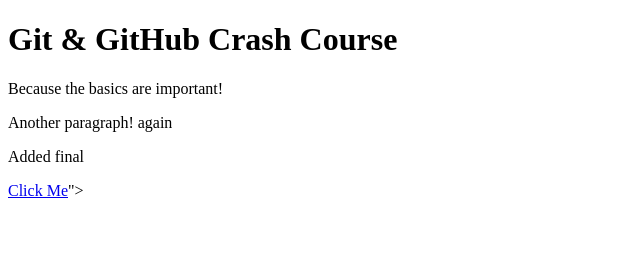
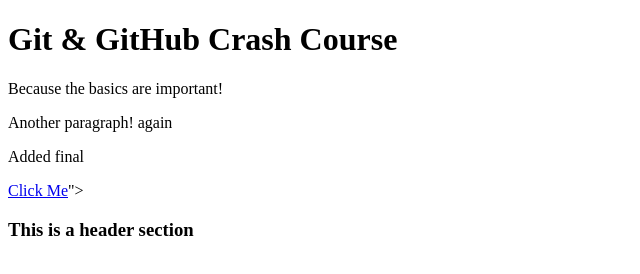
Before and after one commit to Youssouf/git_repos, a plain HTML site: page index.html in a window 1280 px wide. Shown: the whole page, without its empty margins (0-640 px from the left). Drawn offline with Linux system fonts and the light colour scheme.

Commit message:
push to remote branchs

```diff
--- a/index.html
+++ b/index.html
@@ -12,5 +12,6 @@
         <p>Another paragraph! again</p>
         <p> Added final</p>
         <a href="#">Click Me</a>">
+        <h3>This is a header section</h3>
     </body>
 </html>
```
